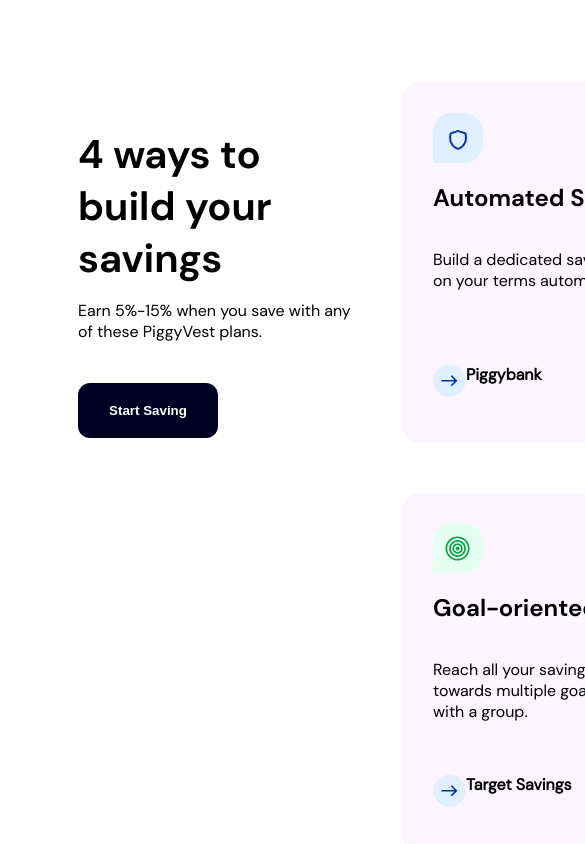
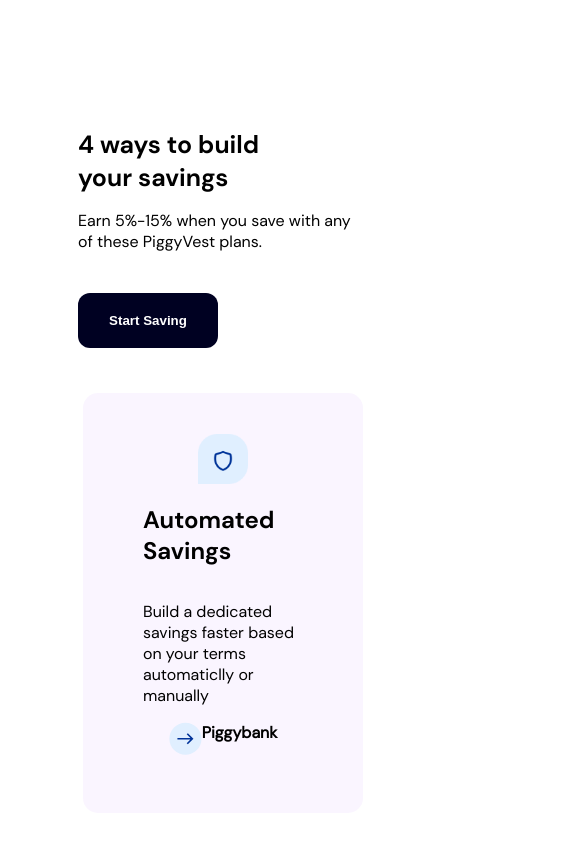
Before and after one commit to davidokani/capwork01, a React (Create React App) app: page / in a window 390 px wide. Shown: the part 1640-2484 px from the top of the page, 585 px wide, since content can reach past the window. Built offline with nearby package versions, Linux system fonts and the light colour scheme.

Commit message:
section 3 & 5 responsive work

```diff
--- a/src/components/langingpage/Landing.jsx
+++ b/src/components/langingpage/Landing.jsx
@@ -9,8 +9,8 @@
 import Shield from "../../assets/security.png";
 import Phone from "../../assets/piggy-phone.png";
 import Macaroni from "../../assets/macaroni2.PNG";
-import {IoIosArrowForward} from 'react-icons/io'
-import {BsArrowRightCircleFill} from 'react-icons/bs'
+import { IoIosArrowForward } from 'react-icons/io'
+import { BsArrowRightCircleFill } from 'react-icons/bs'
 import shieldSave from "../../assets/shieldsave.png"
 import target from "../../assets/target.png"
 import flex from "../../assets/flex.png"
@@ -233,26 +233,26 @@
             <img className="bullet" alt='shield' src={shieldSave} />
             <h1>Automated Savings</h1>
             <p>Build a dedicated savings faster based on your terms automaticlly or manually</p>
-            <p> <img classname="right-arrow" src={newsvg} alt='right arrow'/> Piggybank </p>
+            <p> <img className="right-arrow" src={newsvg} alt='right arrow' /> Piggybank </p>
           </div>
           <div className="gridsection">
             <img className="bullet" alt='shield' src={safeLock} />
             <h1>Fixed Savings</h1>
             <p>Lock money away for a fixed duration with no access to it until maturity.
               It’s like having a custom fixed deposit.</p>
-            <p> <img classname="right-arrow" src={newsvg} alt='right arrow'/> Safelock</p>
+            <p> <img className="right-arrow" src={newsvg} alt='right arrow' /> Safelock</p>
           </div>
           <div className="gridsection">
             <img className="bullet" alt='shield' src={target} />
             <h1>Goal-oriented Savings</h1>
             <p>Reach all your savings goals faster. Save towards multiple goals on your own or with a group.</p>
-            <p> <img classname="right-arrow" src={newsvg} alt='right arrow'/> Target Savings </p>
+            <p> <img className="right-arrow" src={newsvg} alt='right arrow' /> Target Savings </p>
           </div>
           <div className="gridsection">
             <img className="bullet" alt='shield' src={flex} />
             <h1>Flexible Savings</h1>
             <p>Save, transfer, withdraw, manage and organise your money for free at any time.</p>
-            <p> <img classname="right-arrow" src={newsvg} alt='right arrow'/> Flex Naira </p>
+            <p> <img className="right-arrow" src={newsvg} alt='right arrow' /> Flex Naira </p>
           </div>
         </div>
       </section>
@@ -276,7 +276,7 @@
               confidently by investing in pre-vetted investment opportuinities.
             </p>
 
-                  <a href="/">Learn more about Investments <IoIosArrowForward  size="15px"/> </a>
+            <a href="/">Learn more about Investments <IoIosArrowForward size="15px" /> </a>
           </div>
         </div>
       </section>
@@ -295,9 +295,9 @@
                 questions about thier savings culture and how the product is specifically helping them shape how they spend
                 and save for future responsibilities.
               </p>
-                  <div style={{display: "flex"}} className="arrow-div">
-                    <BsArrowRightCircleFill  size="20px"/>
-                    <a href="/" style={{marginLeft: "10px"}}> Meet Debo (Mr Macaroni) </a>
+              <div style={{ display: "flex" }} className="arrow-div">
+                <BsArrowRightCircleFill size="20px" />
+                <a href="/" style={{ marginLeft: "10px" }}> Meet Debo (Mr Macaroni) </a>
               </div>
 
             </div>
--- a/src/components/langingpage/landing.css
+++ b/src/components/langingpage/landing.css
@@ -2,6 +2,7 @@
     font-family: DM Sans;
     src: url(/src/assets/DM_Sans/DMSans-Regular.ttf);
 }
+
 @font-face {
     font-family: DM SansBold;
     src: url(/src/assets/DM_Sans/DMSans-Bold.ttf);
@@ -431,16 +432,19 @@
 
 
 
-/* ========== SECTION FOUR STYLINGS STARTS ============ */
+/* ========== SECTION THREE STYLINGS STARTS ============ */
 .landing03 {
-    font-family: DM Sans,sans-serif;
+    font-family: DM Sans, sans-serif;
     margin: 50px;
 }
+
 .landing03-container {
     display: grid;
     grid-template-columns: 1fr 1fr 1fr;
     grid-template-rows: 1fr 1fr;
+    width: inherit;
 }
+
 .gridsection {
     display: flex;
     cursor: pointer;
@@ -453,11 +457,11 @@
     padding: 30px;
 }
 
-.gridsection > h1 {
+.gridsection>h1 {
     font-family: DM SansBold, sans-serif;
 }
 
-.gridsection > p + p {
+.gridsection>p+p {
     margin-top: auto;
     font-weight: bold;
     display: flex;
@@ -478,28 +482,28 @@
     grid-row: span 2;
 }
 
-.spansection > h1 {
-    margin:0;
-    margin-top:50px;
-    padding:0;
+.spansection>h1 {
+    margin: 0;
+    margin-top: 50px;
+    padding: 0;
     font-family: DM SansBold, sans-serif;
     font-size: 40px;
     font-weight: bold;
 }
 
-.spansection > p {
+.spansection>p {
     width: 280px;
 }
 
-.spansection > button {
+.spansection>button {
     outline: none;
-    border:none;
+    border: none;
     height: 55px;
     width: 140px;
     border-radius: 12px;
     margin-top: 25px;
     font-weight: bold;
-    background-color:rgb(0, 1, 34);
+    background-color: rgb(0, 1, 34);
     cursor: pointer;
     color: white;
     -moz-transition: background-color 0.75s;
@@ -507,34 +511,71 @@
     -o-transition: background-color 0.75s;
     transition: 0.75s;
 }
-.spansection > button:hover{
+
+.spansection>button:hover {
     background-color: rgb(0, 8, 253)
 }
-/* ========== SECTION FOUR STYLINGS STARTS ============ */
+
+
+@media (max-width: 1150px) {
+    .landing03 {
+        display: flex;
+        flex-direction: column;
+    }
+
+    .landing03-container {
+        display: inline-block;
+    }
+
+    .spansection h1 {
+        font-size: 25px;
+        padding: 0px;
+    }
+
+    .gridsection {
+        display: inline-flex;
+        flex-direction: column;
+        justify-content: center;
+        align-items: center;
+        position: relative;
+        width: 160px;
+        padding: 60px;
+        margin-top: 90px;
+        /* margin-right: -100px; */
+        bottom: 65px;
+    }
+}
+
+/* ========== SECTION THREE STYLINGS ENDS ============ */
 
 
 
 /* ========== SECTION FOUR STYLINGS STARTS ============ */
-.landing04{
+.landing04 {
     margin: 100px;
 }
-.landing04 .wrapper{
+
+.landing04 .wrapper {
     display: flex;
     justify-content: center;
     margin: 0 100px;
 }
-.landing04 .wrapper .img-div{
+
+.landing04 .wrapper .img-div {
     width: 500px;
     margin-right: 80px;
 }
-.landing04 .wrapper .img-div img{
+
+.landing04 .wrapper .img-div img {
     width: 100%;
 }
-.landing04 .wrapper .writeUp-div{
+
+.landing04 .wrapper .writeUp-div {
     text-align: left;
     margin-top: 50px;
 }
-.landing04 .wrapper .writeUp-div .bonus{
+
+.landing04 .wrapper .writeUp-div .bonus {
     background-color: #F7F0FF;
     color: #7913E5;
     font-weight: bold;
@@ -542,51 +583,60 @@
     height: 35px;
     border-radius: 30px;
 }
-.landing04 .wrapper .writeUp-div .bonus p{
+
+.landing04 .wrapper .writeUp-div .bonus p {
     padding-top: 8px;
     padding-left: 15px;
 }
-.landing04 .wrapper .writeUp-div h1{
+
+.landing04 .wrapper .writeUp-div h1 {
     font-size: 50px;
     font-family: Arial, Helvetica, sans-serif;
 }
-.landing04 .wrapper .writeUp-div p:nth-child(3){
+
+.landing04 .wrapper .writeUp-div p:nth-child(3) {
     font-size: 18px;
     font-family: Arial, Helvetica, sans-serif;
     color: rgb(48, 47, 47);
     margin-bottom: 30px;
 }
-.landing04 .wrapper .writeUp-div a{
+
+.landing04 .wrapper .writeUp-div a {
     text-decoration: none;
     font-size: 20px;
     color: #7913E5;
 }
 
 /* MEDIA QUERY */
-@media screen and (max-width: 1050px){
-    .landing04{
+@media screen and (max-width: 1050px) {
+    .landing04 {
         margin: auto;
     }
-    .landing04 .wrapper{
+
+    .landing04 .wrapper {
         display: flex;
         flex-direction: column;
         justify-content: center;
         margin: auto;
         width: fit-content;
     }
-    .landing04 .wrapper .img-div{
+
+    .landing04 .wrapper .img-div {
         width: 250px;
         margin: auto;
     }
-    .landing04 .wrapper .writeUp-div{
+
+    .landing04 .wrapper .writeUp-div {
         text-align: center;
         margin: auto;
         margin-top: 50px;
     }
-    .landing04 .wrapper .writeUp-div .bonus{
+
+    .landing04 .wrapper .writeUp-div .bonus {
         margin: auto;
     }
-    .landing04 .wrapper .writeUp-div h1{
+
+    .landing04 .wrapper .writeUp-div h1 {
         font-size: 40px;
     }
 
@@ -598,7 +648,7 @@
 
 
 /* =================== SECTION FIVE STYLINGS STARTS ==============*/
-.landing05 .wrapper{
+.landing05 .wrapper {
     display: grid;
     grid-template-columns: 2fr 1fr;
     background-color: #0D60D8;
@@ -606,31 +656,37 @@
     margin-top: 100px;
 }
 
-.landing05 .wrapper .writeUp-div{
+.landing05 .wrapper .writeUp-div {
     color: #fff;
 }
-.landing05 .wrapper .writeUp-div .writeUp{
+
+.landing05 .wrapper .writeUp-div .writeUp {
     margin: 100px 200px 100px 100px;
 
 }
-.landing05 .wrapper .writeUp-div .writeUp h1{
+
+.landing05 .wrapper .writeUp-div .writeUp h1 {
     font-size: 60px;
 }
-.landing05 .wrapper .writeUp-div .writeUp p{
+
+.landing05 .wrapper .writeUp-div .writeUp p {
     font-size: larger;
 }
-.landing05 .wrapper .writeUp-div .writeUp a{
+
+.landing05 .wrapper .writeUp-div .writeUp a {
     color: #fff;
     font-size: larger;
     font-weight: bold;
     text-decoration: none;
 }
-.landing05 .wrapper .img-div{
+
+.landing05 .wrapper .img-div {
     width: 140%;
     height: 100%;
     padding-left: 0;
 }
-.landing05 .wrapper .img-div img{
+
+.landing05 .wrapper .img-div img {
     width: 100%;
     height: 100%;
 }
@@ -638,42 +694,47 @@
 
 /* MEDIA QUERY */
 
-@media screen and (min-width: 900px) and (max-width: 1320px){
-    .landing05 .wrapper .writeUp-div .writeUp h1{
+@media screen and (min-width: 900px) and (max-width: 1320px) {
+    .landing05 .wrapper .writeUp-div .writeUp h1 {
         font-size: 42px;
     }
 }
 
 
-@media screen and (max-width: 950px){
-    .landing05 .wrapper{
+@media screen and (max-width: 1200px) {
+    .landing05 .wrapper {
         display: flex;
         flex-direction: column;
         height: fit-content;
         text-align: center;
     }
-    .landing05 .wrapper .img-div{
-        width: 100%;
-        height: 100%;
+
+    .landing05 .wrapper .img-div {
+        width: 102%;
+        height: 102%;
         margin-bottom: 0;
     }
-    .landing05 .wrapper .img-div img{
+
+    .landing05 .wrapper .img-div img {
         width: 100%;
         height: 100%;
     }
 
-    .landing05 .wrapper .writeUp-div .writeUp{
+    .landing05 .wrapper .writeUp-div .writeUp {
         margin: auto;
         margin: 50px;
 
     }
-    .landing05 .wrapper .writeUp-div .writeUp h1{
+
+    .landing05 .wrapper .writeUp-div .writeUp h1 {
         font-size: 45px;
     }
-    .landing05 .wrapper .writeUp-div .arrow-div{
+
+    .landing05 .wrapper .writeUp-div .arrow-div {
         justify-content: center;
     }
 }
+
 /* ==================== SECTION FIVE STYLINGS ENDS =====================*/
 
 .landing02 {
```
Lines whose indentation alone changed are shown as unchanged.
